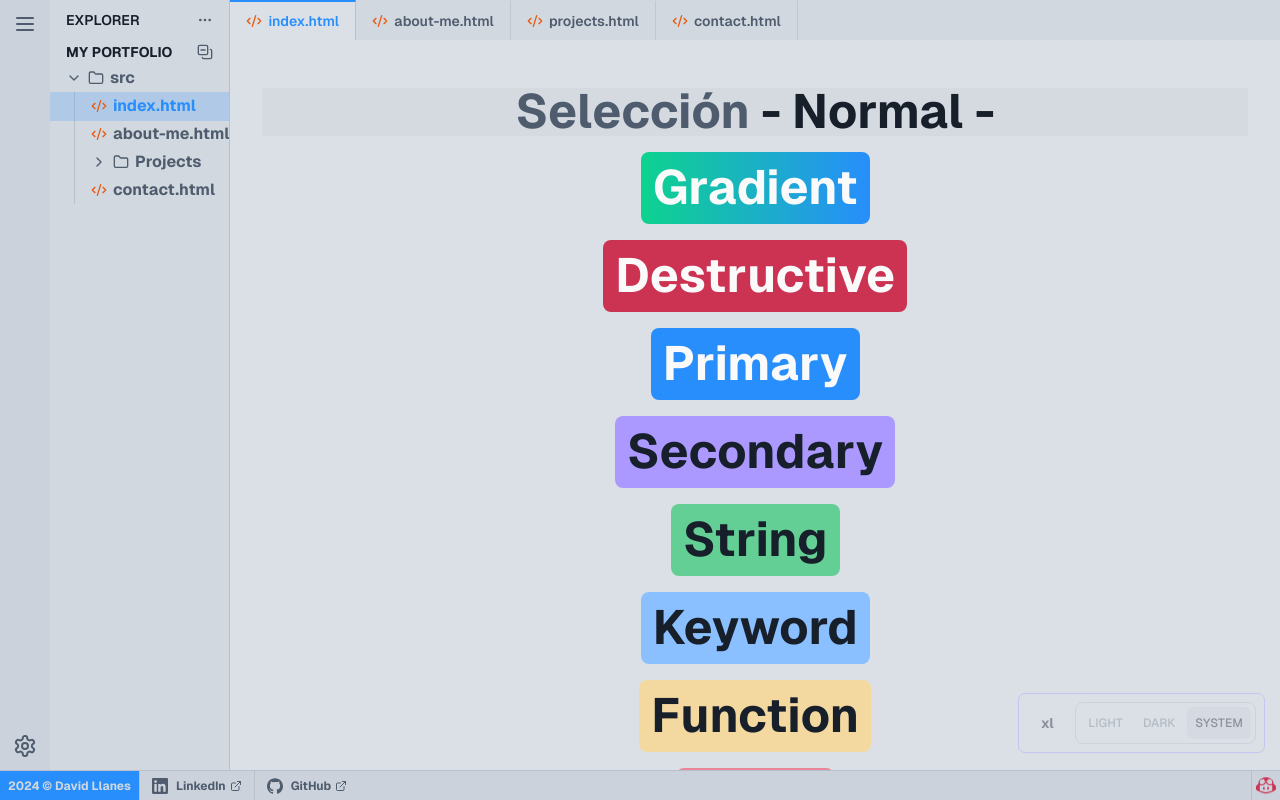
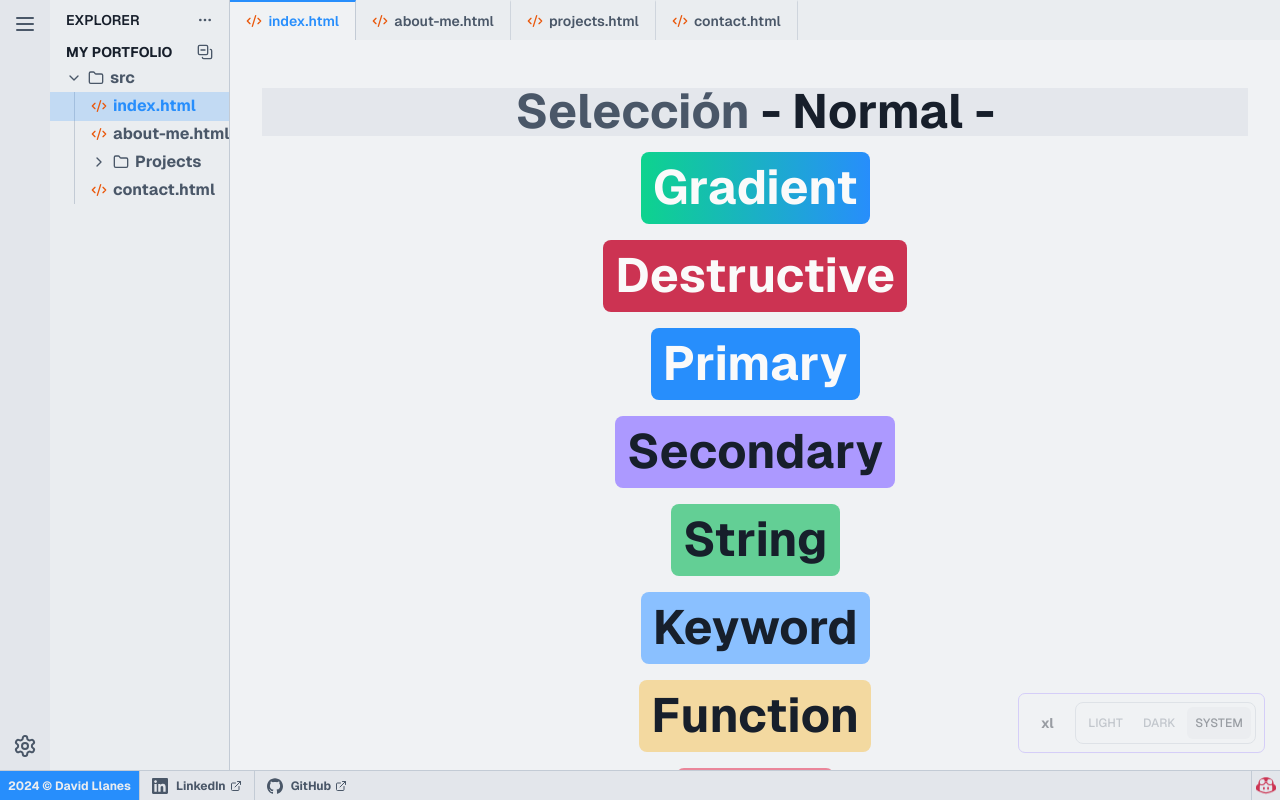
Before and after one commit to David-Llanes/Portfolio, a Next.js app: page / in a window 1280 px wide. Built offline with nearby package versions, Linux system fonts and the light colour scheme.

Commit message:
style: light mode modified

```diff
--- a/src/app/globals.css
+++ b/src/app/globals.css
@@ -14,24 +14,24 @@ body {
 
 @layer base {
   :root {
-    --background: 215 17% 88%;
+    --background: 215 17% 95%;
     --foreground: 216 30% 13%;
-    --card: 215 17% 85%;
+    --card: 215 17% 93%;
     --card-foreground: 0 0% 18%;
-    --popover: 215 17% 83%;
+    --popover: 215 17% 90.5%;
     --popover-foreground: 0 0% 18%;
     --primary: 211 97% 57%;
     --primary-foreground: 0 0% 98%;
     --secondary: 251 100% 80%;
     --secondary-foreground: 216 30% 13%;
-    --muted: 215 17% 86;
-    --muted-foreground: 215 17% 37;
+    --muted: 215 17% 91%;
+    --muted-foreground: 215 17% 35%;
     --accent: 215 17% 87;
     --accent-foreground: 216 30% 13%;
     --destructive: 348 60% 50%;
     --destructive-foreground: 0 0% 98%;
-    --border: 215 17% 76%;
-    --input: 215 17% 83%;
+    --border: 215 17% 80%;
+    --input: 215 17% 85%;
     --ring: 0 0% 18%;
     --chart-1: 12 76% 61%;
     --chart-2: 173 58% 39%;
```
